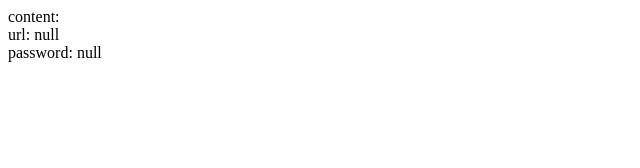
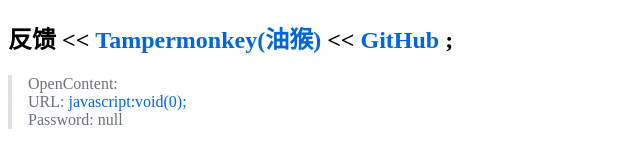
Before and after one commit to maijz128/AutoUnlock, a plain HTML site: page AutoUnlock/index.html in a window 1280 px wide. Shown: the whole page, without its empty margins (0-640 px from the left). Drawn offline with Linux system fonts and the light colour scheme.

Commit message:
更新UI

```diff
--- a/AutoUnlock/index.html
+++ b/AutoUnlock/index.html
@@ -6,7 +6,7 @@
 
     <script>
         var _hmt = _hmt || [];
-        (function() {
+        (function () {
             var hm = document.createElement("script");
             hm.src = "https://hm.baidu.com/hm.js?2fbb9d0dd10b95bb89a8aebd12da6afa";
             var s = document.getElementsByTagName("script")[0];
@@ -17,11 +17,32 @@
 
     <script src="index.js"></script>
 
+    <style>
+        a {  color: #0366d6;  text-decoration: none;  }
 
+        a:hover {  text-decoration: underline;  }
+
+        blockquote {
+            margin: 0;  padding: 0 1em;
+            color: #6a737d;  border-left: 0.25em solid #dfe2e5;
+        }
+    </style>
 </head>
 <body>
+<div id="header">
+    <h2>
+        反馈
+        << <a href="https://greasyfork.org/scripts/31324-autounlock">Tampermonkey(油猴)</a>
+        << <a href="https://github.com/maijz128/AutoUnlock">GitHub</a>
+        ;
+    </h2>
+</div>
 <div id="console">
-
+    <blockquote>
+        <div id="openContent"></div>
+        <div id="url"></div>
+        <div id="password"></div>
+    </blockquote>
 </div>
 </body>
 </html>
--- a/AutoUnlock/index.js
+++ b/AutoUnlock/index.js
@@ -36,14 +36,34 @@ function main() {
 
     AutoUnlock.done = true;
 
-
-    const elConsole = document.getElementById("console");
-    var hint = "content: " + AutoUnlock.openContent + "\n";
-    hint += "url: " + AutoUnlock.url + "\n";
-    hint += "password: " + AutoUnlock.password + "\n";
-    elConsole.innerText = hint;
+    refreshUI();
 }
 
+function refreshUI() {
+    // const elConsole = document.getElementById("console");
+    const elOpenContent = document.querySelector("#console #openContent");
+    const elURL = document.querySelector("#console #url");
+    const elPassword = document.querySelector("#console #password");
+
+    elOpenContent.innerText = "OpenContent: " + AutoUnlock.openContent;
+    elPassword.innerText = "Password: " + AutoUnlock.password;
+
+    {
+        var url = AutoUnlock.url;
+        if (url === null) {
+            url = "javascript:void(0);";
+        } else if (url.indexOf("http") !== 0) {
+            url = "http://" + url;
+        }
+
+        var elA = document.createElement("a");
+        elA.setAttribute("href", url);
+        elA.innerText = url;
+
+        elURL.innerText = "URL: ";
+        elURL.appendChild(elA);
+    }
+}
 
 function Interpreter(openContent) {
     const self = this;
```
